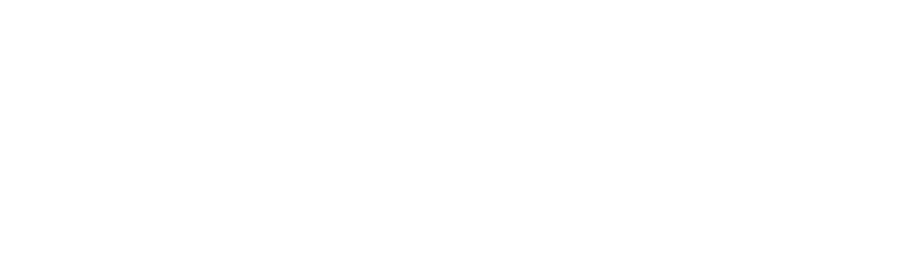
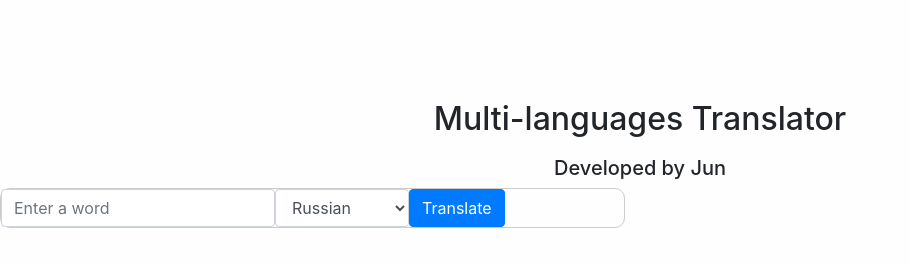
Before and after one commit to Jetboy3/multiLanguageTranslater, a plain HTML site: page index.html in a window 1280 px wide. Shown: the whole page, without its empty margins (0-909 px from the left). Drawn offline with nearby package versions, Linux system fonts and the light colour scheme; the site is published under a folder, as on GitHub Pages, so addresses that start at the root find nothing.

Commit message:
delete /

```diff
--- a/index.html
+++ b/index.html
@@ -1 +1 @@
-<!DOCTYPE html><html><head><meta charset=zh-CN><title>Word Translator</title><link rel=stylesheet href=https://bootswatch.com/paper/bootstrap.min.css><link href=/static/css/app.96bfd766ab5572b5fb923f53c978be46.css rel=stylesheet></head><body><div id=app></div><script type=text/javascript src=/static/js/manifest.5d1929f172d0892dadb4.js></script><script type=text/javascript src=/static/js/vendor.661c14ee65268085e27c.js></script><script type=text/javascript src=/static/js/app.88fae97595da27f6f6a9.js></script></body></html>
+<!DOCTYPE html><html><head><meta charset=zh-CN><title>Word Translator</title><link rel=stylesheet href=https://bootswatch.com/paper/bootstrap.min.css><link href=static/css/app.96bfd766ab5572b5fb923f53c978be46.css rel=stylesheet></head><body><div id=app></div><script type=text/javascript src=static/js/manifest.5d1929f172d0892dadb4.js></script><script type=text/javascript src=static/js/vendor.661c14ee65268085e27c.js></script><script type=text/javascript src=static/js/app.88fae97595da27f6f6a9.js></script></body></html>
```
